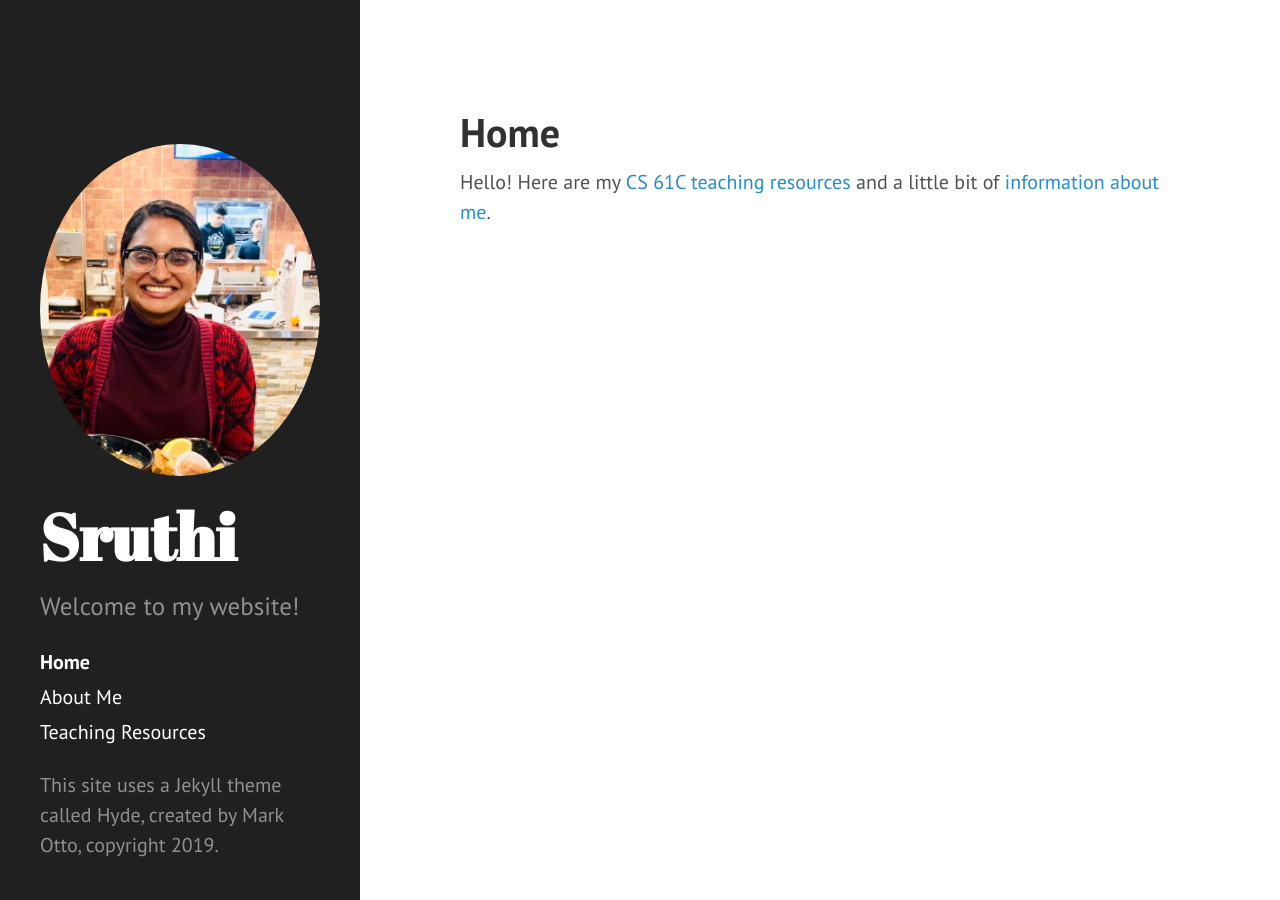
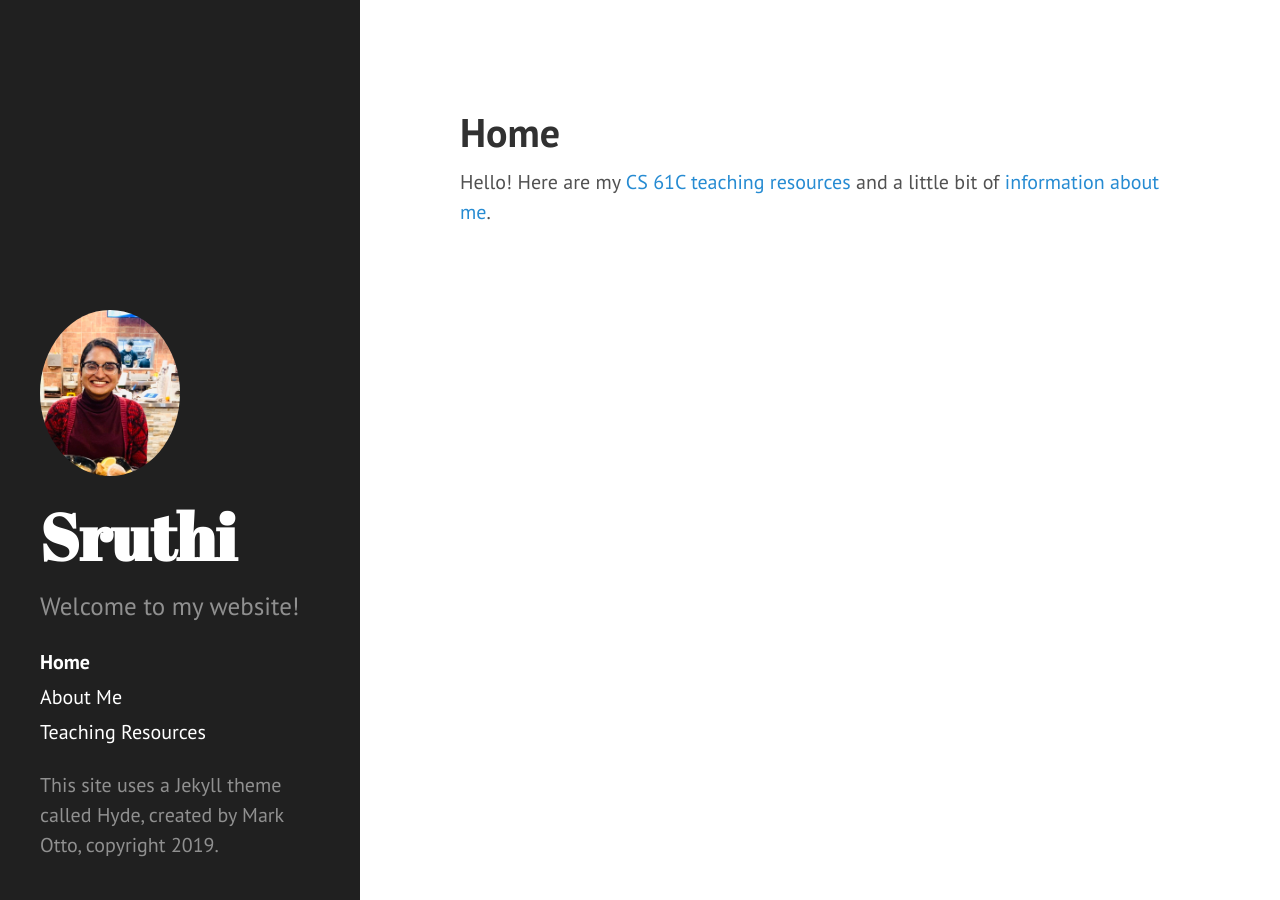
Before and after one commit to sruthiveeragandham/sruthiveeragandham.github.io, a Jekyll site: the page built from index.html, in a window 1280 px wide. Built offline with Jekyll 4.4.1, drawn with Linux system fonts in a browser that asks for light colours; Markdown is read by kramdown in place of the engine named in the settings; the list of posts is cut into pages by our own code.

Commit message:
Make picture smaller

```diff
--- a/_includes/sidebar.html
+++ b/_includes/sidebar.html
@@ -3,6 +3,7 @@
     <style>
       .circular--square {
         border-radius: 50%;
+        width: 50%;
       }
     </style>
     <img src="https://sruthiveeragandham.github.io/public/4E2892D8-80BE-4AD3-A479-9C09C404AFC9.jpeg" alt="A picture of me (Sruthi) at a restaurant, taken by my friend Catherine Han!" class="circular--square"/>
```
